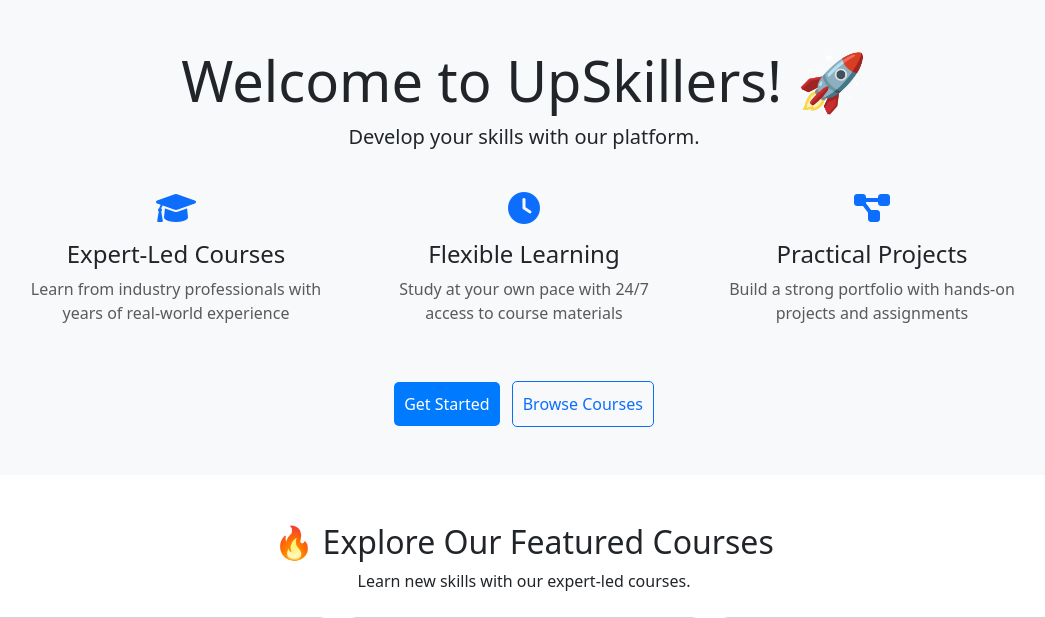
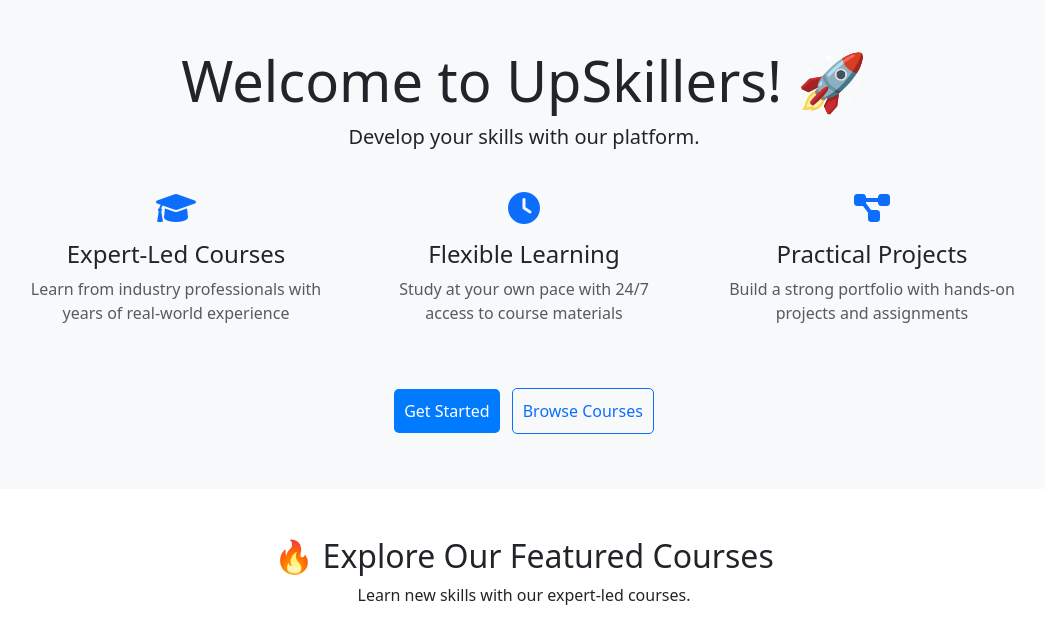
Before and after one commit to Virendrasingh13/Upskillsme, a Django app: page / in a window 1280 px wide. Shown: the part 125-743 px from the top of the page, without its empty margins (116-1161 px from the left). Run offline with Django 5.2, Linux system fonts and the light colour scheme; data comes from the database, SQL or seed files in the repository; parts of the project's set-up code (start-up, migrations or seed data) failed here and were passed over.

Commit message:
Improve button spacing in index.html for better visual alignment

```diff
--- a/templates/index.html
+++ b/templates/index.html
@@ -33,7 +33,7 @@
             </div>
         </div>
         <div class="mt-4">
-            <a href="{% url 'register' %}" class="btn btn-primary btn-lg">Get Started</a>
+            <a href="{% url 'register' %}" class="btn btn-primary btn-lg my-2">Get Started</a>
             <a href="{% url 'courses' %}" class="btn btn-outline-primary btn-lg ms-2">Browse Courses</a>
         </div>
     </div>
```
